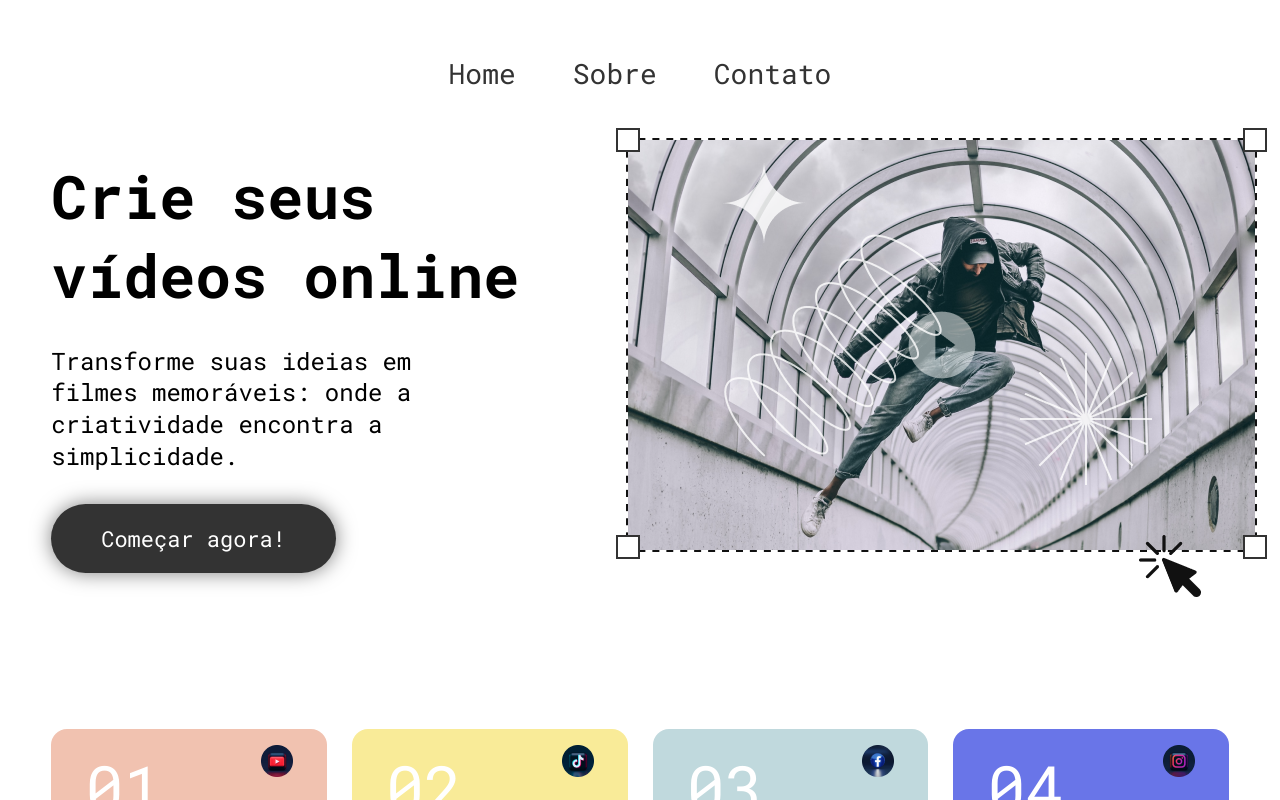
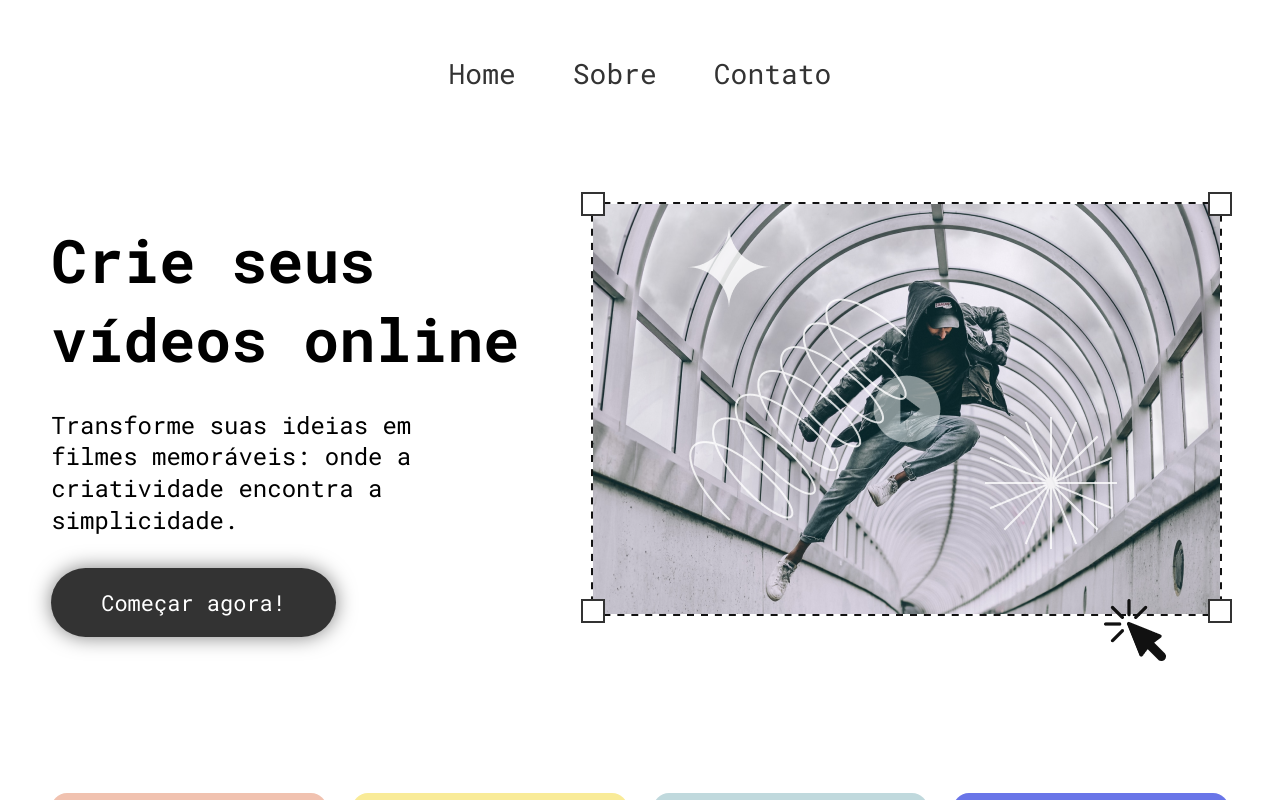
Before and after one commit to Projects-react-js/Plataforma-videos-react, a React (Vite) app in the folder cp-site-webdev-react/: page / in a window 1280 px wide. Shown: the top 800 px of the page. Built offline with nearby package versions, Linux system fonts and the light colour scheme.

Commit message:
inicio da page sobre

```diff
--- a/cp-site-webdev-react/src/Components/Banner/banner.css
+++ b/cp-site-webdev-react/src/Components/Banner/banner.css
@@ -1,16 +1,5 @@
-#container_banner {
-    width: 100%;
-    padding-top: 0;
-    display: flex;
-    justify-content: space-between;
-    align-items: center;
-  }
-
 .texts {
   width: 45%;
-  }
-
-  .texts {
   display: flex;
   flex-direction: column;
   align-items: start;
@@ -23,7 +12,7 @@
 }
 
 .texts .description {
-    width: 70%;
+  width: 80%;
   font-size: 1.5rem;
   line-height: 31.65px;
 }
@@ -47,10 +36,7 @@
 }
 
 .img-banner {
-    width: 52%;
+  width: 100%;
+  height: auto;
   text-align: center;
 }
-
-  .img-banner .hero-image {
-    width: 100%;
-  }
--- a/cp-site-webdev-react/src/Components/Banner/index.jsx
+++ b/cp-site-webdev-react/src/Components/Banner/index.jsx
@@ -1,9 +1,8 @@
 import PropTypes from 'prop-types';
 import './banner.css'
 
-function Banner({textTitle, textDescription, textButton, urlImage, textAlt }) {
+function Banner({textTitle, textDescription, textButton}) {
     return (
-        <section id="container_banner">
         <div className="texts">
             <h1 className="title">
                 {textTitle}
@@ -17,11 +16,6 @@ function Banner({textTitle, textDescription, textButton, urlImage, textAlt }) {
                 {textButton}
             </button>
         </div>
-
-            <div className="img-banner">
-                <img src={urlImage} alt={textAlt} />
-            </div>
-        </section>
       );
 }
 
@@ -29,8 +23,6 @@ Banner.propTypes = {
     textTitle: PropTypes.string.isRequired,
     textDescription: PropTypes.string.isRequired,
     textButton: PropTypes.string.isRequired,
-    urlImage: PropTypes.string.isRequired,
-    textAlt: PropTypes.string.isRequired
 }
 
 export default Banner;
--- a/cp-site-webdev-react/src/Components/ConteudoPrincipal/index.jsx
+++ b/cp-site-webdev-react/src/Components/ConteudoPrincipal/index.jsx
@@ -5,15 +5,22 @@ import logoFacebook from '../../assets/image/logo-facebook.png'
 import logoYoutube from '../../assets/image/logo-youtube.png'
 import logoTiktok from '../../assets/image/logo-tiktok.png'
 import logoInstagram from '../../assets/image/logo-instagram.png'
+import ImageBanner from "../ImageBanner";
 
 
 function ConteudoPrincipal() {
     return (
       <main>
-        <Banner textTitle={'Crie seus vídeos online'} textDescription={'Transforme suas ideias em filmes memoráveis: onde a criatividade encontra a simplicidade.'} textButton={'Começar agora!'} urlImage={heroImage} />
+        <section id="container_banner">
+          <Banner textTitle={'Crie seus vídeos online'} textDescription={'Transforme suas ideias em filmes memoráveis: onde a criatividade encontra a simplicidade.'} textButton={'Começar agora!'} />
+
+          <div className="img-banner-home">
+            <ImageBanner urlImage={heroImage} textAlt={'Imagem simulando um video no banner'}/>
+          </div>
+        </section>
 
         <section id="cards">
-          <Card numberCard={'01'} profileImage={logoYoutube} textAltCard={'Logotipo do Youtube'} titleCard={'Youtube'} descriptionCard={'Produza conteúdo cativante e conquiste seu público com vídeos de alta qualidade no maior palco digital do mundo.'} backgroundColor={'#F1C2B0'} />
+          <Card numberCard={'01'} profileImage={logoYoutube} textAltCard={'Logotipo do Youtube'} titleCard={'Youtube'} descriptionCard={'Produz a conteúdo cativante e conquiste seu público com vídeos de alta qualidade no maior palco digital do mundo.'} backgroundColor={'#F1C2B0'} />
 
           <Card numberCard={'02'} profileImage={logoTiktok} textAltCard={'Logotipo do TikTok'} titleCard={'Tiktok'} descriptionCard={'Faça sua criatividade brilhar em vídeos curtos e envolventes que vão cativar a comunidade global do TikTok.'} backgroundColor={'#F9EB98'} />
 
--- /dev/null
+++ b/cp-site-webdev-react/src/Components/ImageBanner/index.jsx
@@ -0,0 +1,16 @@
+import PropTypes from 'prop-types';
+
+function ImageBanner({ urlImage, textAlt }) {
+    return (
+        <div className="img-banner">
+            <img src={urlImage} alt={textAlt} />
+        </div>
+    );
+}
+
+ImageBanner.propTypes = {
+    urlImage: PropTypes.string.isRequired,
+    textAlt: PropTypes.string.isRequired
+}
+
+export default ImageBanner;
--- a/cp-site-webdev-react/src/Pages/Sobre.jsx
+++ b/cp-site-webdev-react/src/Pages/Sobre.jsx
@@ -1,6 +1,18 @@
+import Banner from '../Components/Banner/index.jsx';
+import ImageBanner from '../Components/ImageBanner/index.jsx';
+import playSave from '../assets/image/play-save.png'
+import videoScreen from '../assets/image/video-screen.png'
+
 function Sobre() {
     return (
-        <></>
+        <section id="container-banner-sobre">
+            <Banner textTitle={'Bem-vindo à revolução dos vídeos!'} textDescription={'Somos uma startup com o objetivo de facilitar a produção de conteúdo em larga escala com qualidade profissional, capaz de atingir uma audiência de milhões de seguidores.'} textButton={'Baixe o app'} urlImage={'heroImage'}/>
+
+            <div className="images-sobre">
+                <ImageBanner urlImage={videoScreen}/>
+                <ImageBanner urlImage={playSave}/>
+            </div>
+        </section>
     );
 }
 
--- a/cp-site-webdev-react/src/index.css
+++ b/cp-site-webdev-react/src/index.css
@@ -21,3 +21,22 @@ section {
   justify-content: space-between;
   gap: 25px;
 }
+
+#container_banner {
+  width: 100%;
+  display: flex;
+}
+
+.img-banner-home {
+  width: 52%;
+}
+
+.images-sobre {
+  display: flex;
+  gap: 20px;
+}
+
+#container-banner-sobre {
+  display: flex;
+  justify-content: space-between;
+}
--- /dev/null
+++ b/package.json
@@ -0,0 +1,5 @@
+{
+  "dependencies": {
+    "prop-types": "^15.8.1"
+  }
+}
```
Also changed, not shown: cp-site-webdev-react/src/Components/Plans/index.jsx (added, +9 -0 lines), cp-site-webdev-react/src/Components/Plans/plans.css (added), cp-site-webdev-react/src/assets/image/play-save.png (added), cp-site-webdev-react/src/assets/image/video-screen.png (added). Lines whose indentation alone changed are shown as unchanged.
